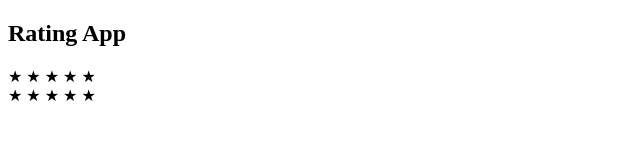
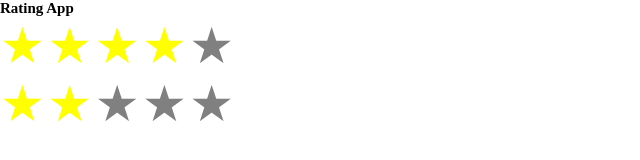
Before and after one commit to Blue-Eyes-FrontEnd-Dragon/Star-Rating-Component, a plain HTML site: page index.html in a window 1280 px wide. Shown: the whole page, without its empty margins (0-640 px from the left). Drawn offline with Linux system fonts and the light colour scheme.

Commit message:
Add rater module

```diff
--- a/index.html
+++ b/index.html
@@ -5,11 +5,29 @@
     <meta http-equiv="X-UA-Compatible" content="IE=edge">
     <meta name="viewport" content="width=device-width, initial-scale=1.0">
     <title>Rating App</title>
+
+    <style>
+
+        * {
+            margin: 0;
+            padding: 0;
+            box-sizing: border-box;
+        }
+
+        html {
+            font-size: 62.5%;
+        }
+
+        .star-rater .star {
+            font-size: 5rem;
+            color: grey;
+        }
+    </style>
 </head>
 <body>
     <h2>Rating App</h2>
 
-    <div class="star-rate" id="rater-1" role="rater">
+    <div class="star-rater" id="rater-1" data-rating="4" role="rater">
         <span class="star" data-value="1">&#9733;</span>
         <span class="star" data-value="2">&#9733;</span>
         <span class="star" data-value="3">&#9733;</span>
@@ -17,12 +35,14 @@
         <span class="star" data-value="5">&#9733;</span>
     </div>
 
-    <div class="star-rate" id="rater-1" role="rater">
+    <div class="star-rater" id="rater-1" data-rating="2" role="rater">
         <span class="star" data-value="1">&#9733;</span>
         <span class="star" data-value="2">&#9733;</span>
         <span class="star" data-value="3">&#9733;</span>
         <span class="star" data-value="4">&#9733;</span>
         <span class="star" data-value="5">&#9733;</span>
     </div>
+
+    <script type="module" src="js/main.js"></script>
 </body>
 </html>
--- /dev/null
+++ b/js/main.js
@@ -0,0 +1,8 @@
+import { Rater } from './rater.js';
+
+document.addEventListener('DOMContentLoaded', () => {
+    const raters = document.querySelectorAll('[role=rater]');
+    raters.forEach(rater => {
+        new Rater(rater);
+    });
+});
--- /dev/null
+++ b/js/rater.js
@@ -0,0 +1,17 @@
+export function Rater(ratingElement) {
+    const stars = ratingElement.querySelectorAll('.star');
+
+    const resetRating = ev => {
+        const currentRating = ratingElement.getAttribute('data-rating');
+        highlightRating(currentRating);
+    }
+
+    const highlightRating = (rating) => {
+        stars.forEach(star => {
+            star.style.color =
+                rating >= star.getAttribute('data-value') ? 'yellow' : 'gray';
+        });
+    }
+
+    resetRating();
+}
```
